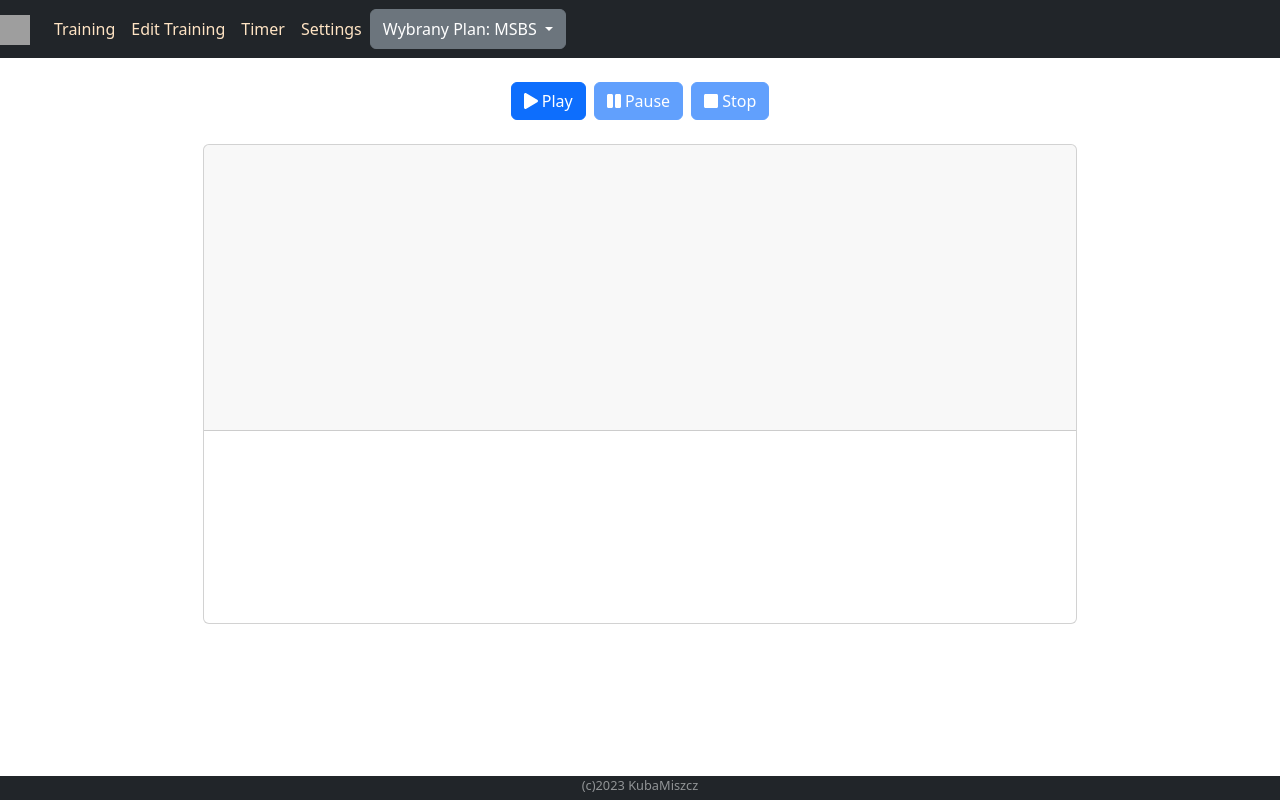
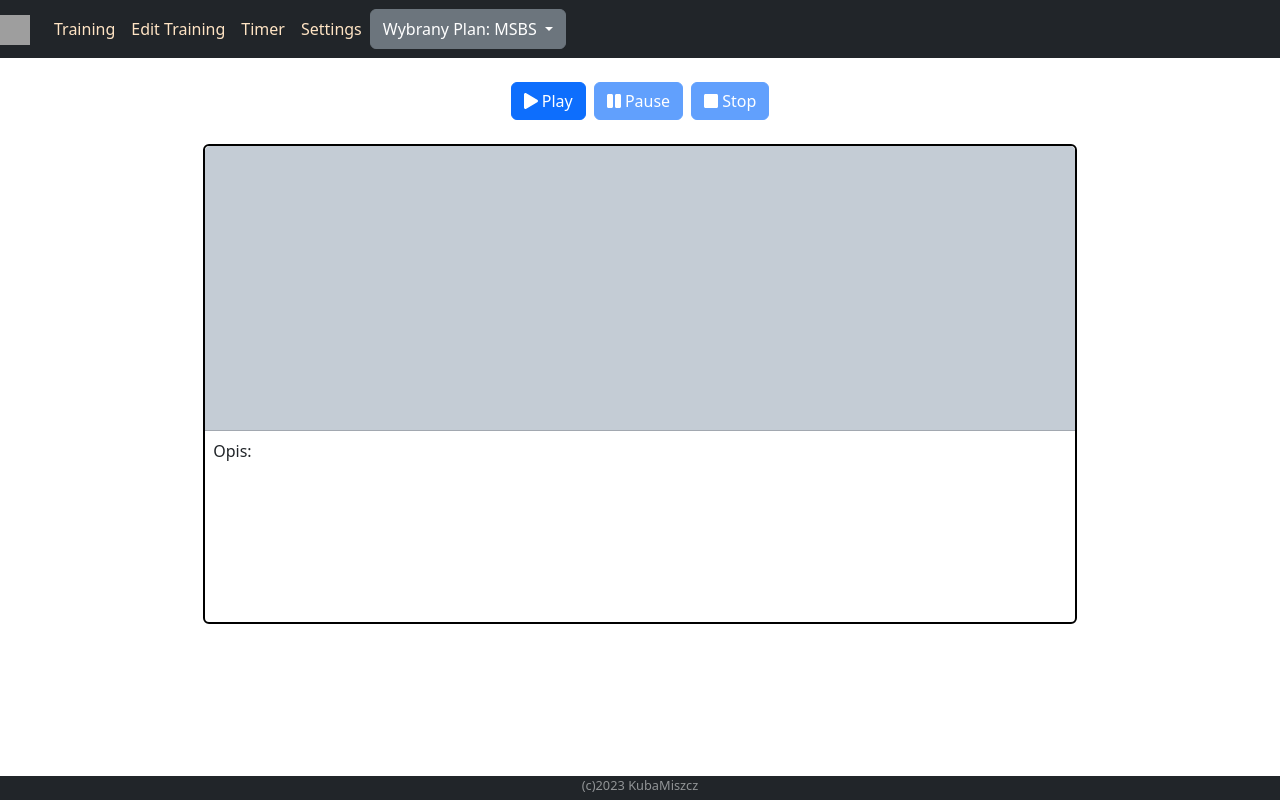
Before and after one commit to KubaMiszcz/ShootingTrainer, an Angular app: page /procedure-tab in a window 1280 px wide. Built offline with nearby package versions, Linux system fonts and the light colour scheme; grey boxes are pictures that could not be loaded.

Commit message:
tune action tile

```diff
--- a/src/app/components/action-tile/action-tile.component.html
+++ b/src/app/components/action-tile/action-tile.component.html
@@ -5,8 +5,9 @@
         </div>
         <!-- <img class="card-img-top img"
             src="https://cdn.hashnode.com/res/hashnode/image/stock/unsplash/91a30c5201c8f254dfbd80ab59c9105f.jpeg?w=1600&h=840&fit=crop&crop=entropy&auto=compress,format&format=webp"> -->
-        <div class="card-body body d-flex justify-content-center align-items-center">
-            <p class="card-text">{{action?.description ?? action?.name}}</p>
+        <div class="card-body body p-2">
+            <div class="label">Opis: </div>
+            <div class="card-text">{{action?.description ?? action?.name}} </div>
         </div>
     </div>
 </div>
--- a/src/app/components/action-tile/action-tile.component.scss
+++ b/src/app/components/action-tile/action-tile.component.scss
@@ -1,7 +1,9 @@
 .container {
-    .card{
+    .card {
         height: 30rem;
         width: 80%;
+        border-color: black;
+        border-width: 2px;
     }
 
     .card-header,
@@ -10,6 +12,7 @@
         height: 60%;
         font-size: 5rem;
         text-align: center;
+        background-color: #c4ccd5;
     }
 
     .img {
@@ -20,6 +23,25 @@
     .body {
         // height: 40%;
         font-size: 2rem;
-        text-align: center;
+        display: flex;
+        justify-content: center;
+        align-items: flex-start;
+        flex-direction: column;
+
+        .label {
+            font-size: 0.5em;
+            width: 100%;
+            display: flex;
+            justify-content: flex-start;
+            align-items: center;
+        }
+
+        .card-text {
+            height: 100%;
+            width: 100%;
+            display: flex;
+            align-items: center;
+            justify-content: center;
+        }
     }
 }
```
